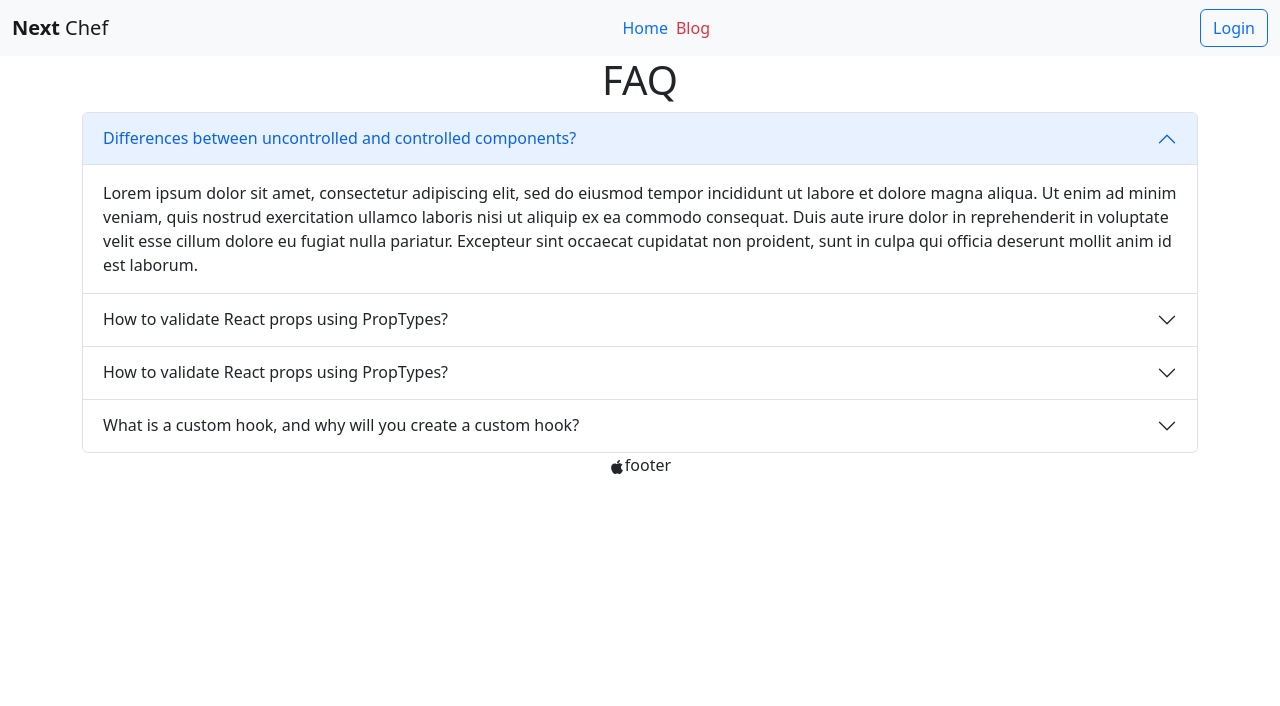
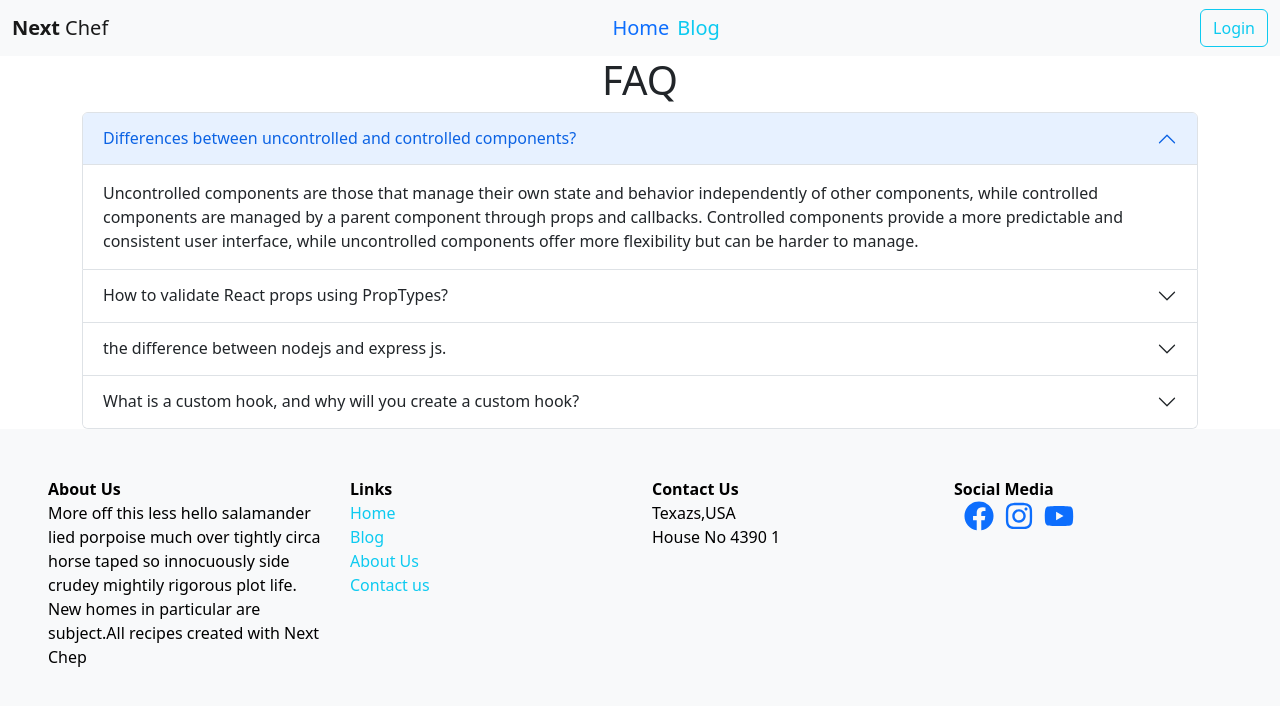
Before and after one commit to arifremal/reciepe-hunter, a React (Vite) app: page /blog in a window 1280 px wide. Shown: the top 706 px of the page. Built offline with nearby package versions, Linux system fonts and the light colour scheme; no server answers.

Commit message:
react to pdf package install done

```diff
--- a/package.json
+++ b/package.json
@@ -11,6 +11,7 @@
   },
   "dependencies": {
     "bootstrap": "^5.2.3",
+    "cdbreact": "^1.5.14",
     "firebase": "^9.21.0",
     "localforage": "^1.10.0",
     "match-sorter": "^6.3.1",
@@ -18,6 +19,7 @@
     "react-bootstrap": "^2.7.4",
     "react-dom": "^18.2.0",
     "react-icons": "^4.8.0",
+    "react-lazy-load": "^4.0.1",
     "react-router-dom": "^6.11.0",
     "react-toastify": "^9.1.2",
     "sort-by": "^1.2.0"
--- a/src/App.jsx
+++ b/src/App.jsx
@@ -5,7 +5,7 @@ import 'react-toastify/dist/ReactToastify.css';
 const App = () => {
   return (
     <div>
-      <ToastContainer></ToastContainer>
+
     </div>
   );
 };
--- a/src/Shared/Header.jsx
+++ b/src/Shared/Header.jsx
@@ -32,8 +32,8 @@ const Header = () => {
                 to="/"
                 className={({ isActive }) =>
                   isActive
-                    ? "text-danger text-decoration-none ps-2"
-                    : "text-decoration-none ps-2"
+                    ? "text-info fs-5 text-decoration-none ps-2"
+                    : "text-decoration-none fs-5 ps-2"
                 }
               >
                 Home
@@ -43,8 +43,8 @@ const Header = () => {
                 to="/blog"
                 className={({ isActive }) =>
                   isActive
-                    ? "text-danger text-decoration-none ps-2"
-                    : "text-decoration-none ps-2"
+                    ? "text-info text-decoration-none fs-5 ps-2"
+                    : "text-decoration-none ps-2 fs-5"
                 }
               >
                 Blog
@@ -64,12 +64,12 @@ const Header = () => {
               )}
             </Nav>
             {user ? (
-              <Button onClick={handleLogOut} variant="outline-primary">
+              <Button onClick={handleLogOut} variant="outline-info fs-6">
                 Logout
               </Button>
             ) : (
               <Link to="/login">
-                <Button variant="outline-primary">Login</Button>
+                <Button variant="outline-info fs-6">Login</Button>
               </Link>
             )}
             {/* <Link to="registration">
--- a/src/pages/Blog.jsx
+++ b/src/pages/Blog.jsx
@@ -14,49 +14,26 @@ const Blog = () => {
       <Accordion.Item eventKey="0">
         <Accordion.Header>Differences between uncontrolled and controlled components?</Accordion.Header>
         <Accordion.Body>
-          Lorem ipsum dolor sit amet, consectetur adipiscing elit, sed do
-          eiusmod tempor incididunt ut labore et dolore magna aliqua. Ut enim ad
-          minim veniam, quis nostrud exercitation ullamco laboris nisi ut
-          aliquip ex ea commodo consequat. Duis aute irure dolor in
-          reprehenderit in voluptate velit esse cillum dolore eu fugiat nulla
-          pariatur. Excepteur sint occaecat cupidatat non proident, sunt in
-          culpa qui officia deserunt mollit anim id est laborum.
+        Uncontrolled components are those that manage their own state and behavior independently of other components, while controlled components are managed by a parent component through props and callbacks. Controlled components provide a more predictable and consistent user interface, while uncontrolled components offer more flexibility but can be harder to manage.
         </Accordion.Body>
       </Accordion.Item>
       <Accordion.Item eventKey="1">
         <Accordion.Header>How to validate React props using PropTypes?</Accordion.Header>
         <Accordion.Body>
-          Lorem ipsum dolor sit amet, consectetur adipiscing elit, sed do
-          eiusmod tempor incididunt ut labore et dolore magna aliqua. Ut enim ad
-          minim veniam, quis nostrud exercitation ullamco laboris nisi ut
-          aliquip ex ea commodo consequat. Duis aute irure dolor in
-          reprehenderit in voluptate velit esse cillum dolore eu fugiat nulla
-          pariatur. Excepteur sint occaecat cupidatat non proident, sunt in
-          culpa qui officia deserunt mollit anim id est laborum.
+
+To validate React props using PropTypes, import the PropTypes library from the 'prop-types' package, define a propTypes object in the component, and assign the expected data type to each prop. For example, PropTypes.string for a string prop. This will throw an error if the passed prop doesn't match the expected data type.
         </Accordion.Body>
       </Accordion.Item>
       <Accordion.Item eventKey="2">
-        <Accordion.Header>How to validate React props using PropTypes?</Accordion.Header>
+        <Accordion.Header> the difference between nodejs and express js.</Accordion.Header>
         <Accordion.Body>
-          Lorem ipsum dolor sit amet, consectetur adipiscing elit, sed do
-          eiusmod tempor incididunt ut labore et dolore magna aliqua. Ut enim ad
-          minim veniam, quis nostrud exercitation ullamco laboris nisi ut
-          aliquip ex ea commodo consequat. Duis aute irure dolor in
-          reprehenderit in voluptate velit esse cillum dolore eu fugiat nulla
-          pariatur. Excepteur sint occaecat cupidatat non proident, sunt in
-          culpa qui officia deserunt mollit anim id est laborum.
+        Node.js is a runtime environment that allows JavaScript to be executed outside of a web browser, while Express.js is a web application framework built on top of Node.js. Express.js simplifies the process of building web applications by providing features like routing, middleware, and HTTP utility methods.
         </Accordion.Body>
       </Accordion.Item>
       <Accordion.Item eventKey="3">
         <Accordion.Header>What is a custom hook, and why will you create a custom hook?</Accordion.Header>
         <Accordion.Body>
-          Lorem ipsum dolor sit amet, consectetur adipiscing elit, sed do
-          eiusmod tempor incididunt ut labore et dolore magna aliqua. Ut enim ad
-          minim veniam, quis nostrud exercitation ullamco laboris nisi ut
-          aliquip ex ea commodo consequat. Duis aute irure dolor in
-          reprehenderit in voluptate velit esse cillum dolore eu fugiat nulla
-          pariatur. Excepteur sint occaecat cupidatat non proident, sunt in
-          culpa qui officia deserunt mollit anim id est laborum.
+        A custom hook is a reusable function in React that contains stateful logic that can be shared among components. Custom hooks are created to extract repeated logic from components and promote code reuse. They are useful for encapsulating complex functionality into a single function that can be reused across multiple components.
         </Accordion.Body>
       </Accordion.Item>
     </Accordion>
--- a/src/pages/Home/Footer.jsx
+++ b/src/pages/Home/Footer.jsx
@@ -1,11 +1,64 @@
+
 import React from 'react';
-import { FaBeer,FaApple } from 'react-icons/fa';
+import { Container, Row,Col } from 'react-bootstrap';
+import { Link } from 'react-router-dom';
+import { FaFacebook,FaInstagram,FaYoutube} from "react-icons/fa";
+
 
 
 const Footer = () => {
     return (
         <div>
-            <p className='text-center'><  FaApple/>footer</p>
+
+
+     <div className='p-5 text-bg-light'>
+
+        <Row>
+          <Col>
+            <strong>About Us</strong>
+            <p>More off this less hello salamander lied porpoise much over tightly circa horse taped so innocuously side crudey mightily rigorous plot life. New homes in particular are subject.All recipes created with Next Chep</p>
+          </Col>
+          <Col>
+            <strong>Links</strong> <br />
+            <Link className='text-decoration-none text-info' href="#">Home</Link> <br />
+            <Link className='text-decoration-none text-info' href="#">Blog</Link> <br />
+            <Link className='text-decoration-none text-info' href="#">About Us</Link> <br />
+            <Link className='text-decoration-none text-info' href="#">Contact us</Link> <br />
+          </Col>
+          <Col>
+            <strong>Contact Us</strong> <br />
+              <p>Texazs,USA <br /> House No 4390 1 </p>
+
+          </Col>
+          <Col>
+            <strong>Social Media</strong><br />
+            <Link href="#">
+              <i className="fab fa-facebook-f ">
+                <span style={{ marginLeft: "10px" }}>
+                 <FaFacebook style={{fontSize:'30px'}} ></FaFacebook>
+                </span>
+              </i>
+            </Link>
+            <Link href="#">
+              <i className="fab fa-instagram">
+                <span style={{ marginLeft: "10px" }}>
+                 <FaInstagram style={{fontSize:'30px'}}></FaInstagram>
+                </span>
+              </i>
+            </Link>
+            <Link href="#">
+              <i className="fab fa-twitter">
+                <span style={{ marginLeft: "10px" }}>
+                 <FaYoutube style={{fontSize:'30px'}}></FaYoutube>
+                </span>
+              </i>
+            </Link>
+
+          </Col>
+        </Row>
+
+     </div>
+
         </div>
     );
 };
```
Also changed, not shown: src/Layouts/ChefLayout.jsx (+49 -33 lines), src/pages/Home/Home.jsx (+104 -53 lines), 1 other file (tests, documents, lock files or other folders).
